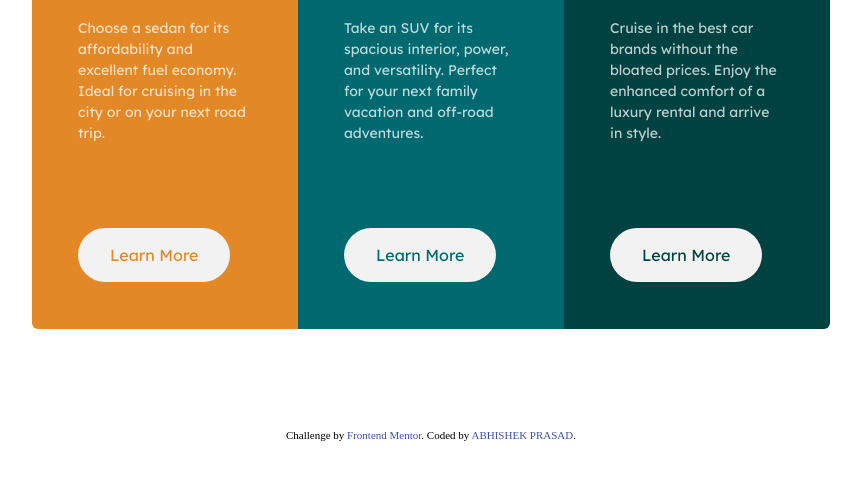
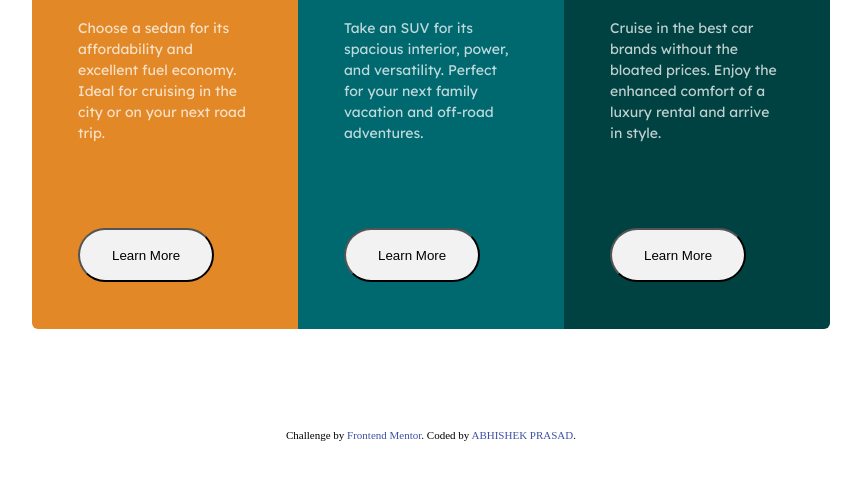
Before and after one commit to abhishek622/3-column-preview-card-component-github.io, a plain HTML site: page index.html in a window 1280 px wide. Shown: the part 298-778 px from the top of the page, without its empty margins (209-1070 px from the left). Drawn offline with Linux system fonts and the light colour scheme.

Commit message:
a to button

```diff
--- a/index.html
+++ b/index.html
@@ -54,7 +54,7 @@
               Choose a sedan for its affordability and excellent fuel economy.
               Ideal for cruising in the city or on your next road trip.
             </div>
-            <a href="#" type="button" class="btn">Learn More</a>
+            <button class="btn">Learn More</button>
           </div>
 
           <div class="car__item col2">
@@ -76,7 +76,7 @@
               Take an SUV for its spacious interior, power, and versatility.
               Perfect for your next family vacation and off-road adventures.
             </div>
-            <a href="#" type="button" class="btn">Learn More</a>
+            <button class="btn">Learn More</button>
           </div>
 
           <div class="car__item col3">
@@ -98,7 +98,7 @@
               Cruise in the best car brands without the bloated prices. Enjoy
               the enhanced comfort of a luxury rental and arrive in style.
             </div>
-            <a href="#" type="button" class="btn">Learn More</a>
+            <button class="btn">Learn More</button>
           </div>
         </div>
       </div>
```
